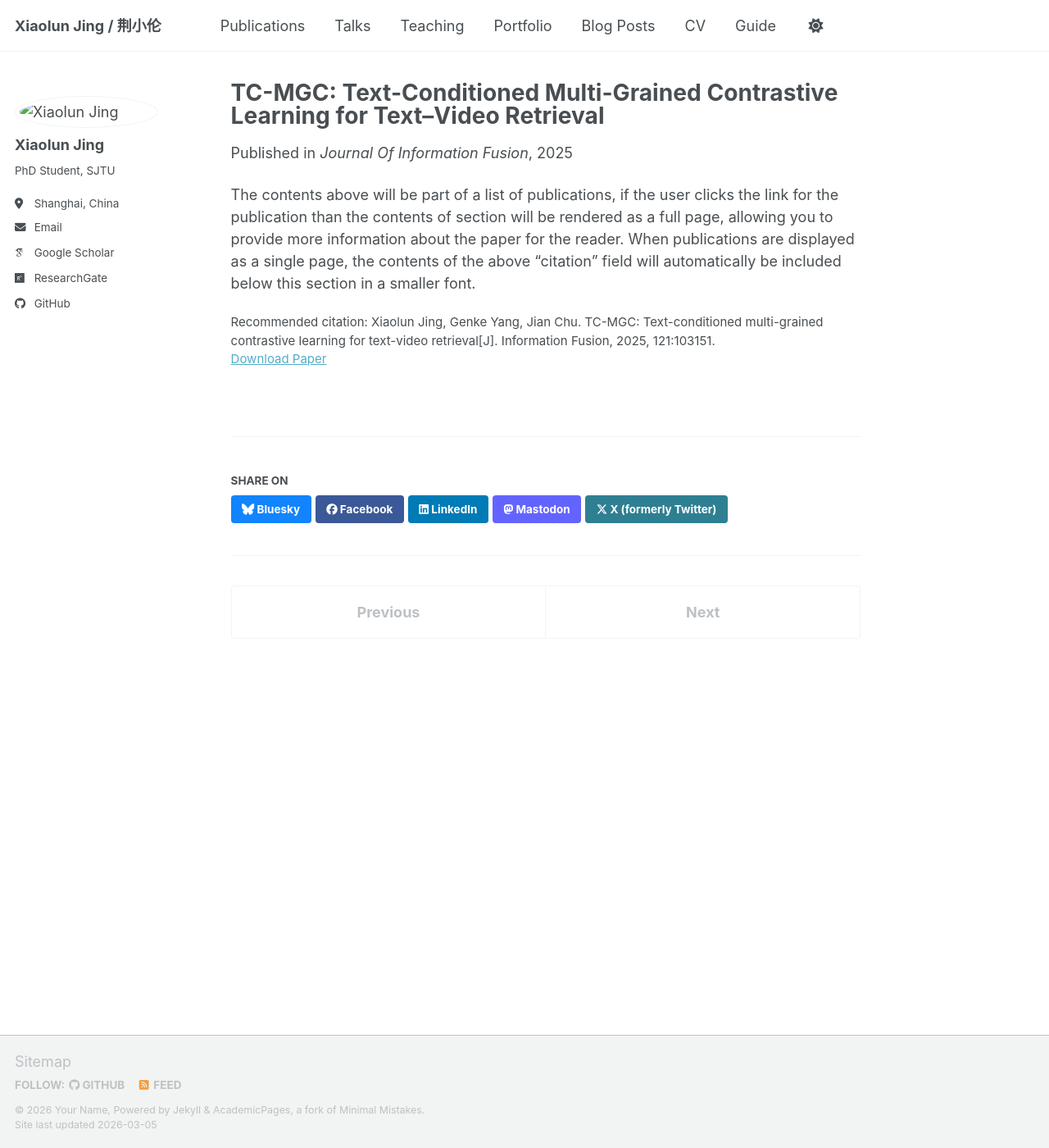
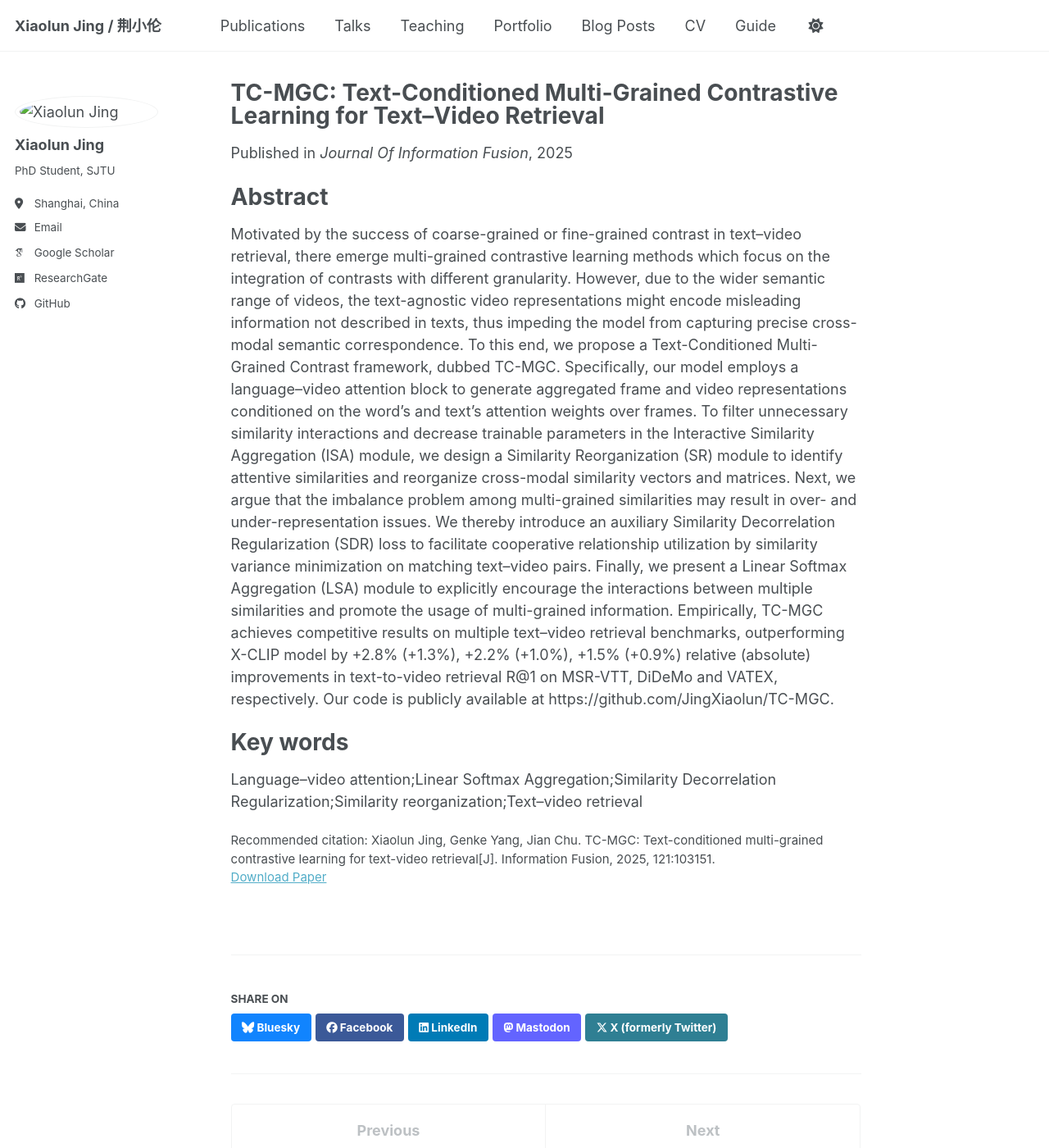
Before and after one commit to JingXiaolun/JingXiaolun.github.io, a Jekyll site: the page built from _publications/2010-10-01-paper-title-number-2.md, in a window 1280 px wide and 1400 px high. Shown: the whole window at 82% size. Built offline with Jekyll 4.4.1, drawn with Linux system fonts in a browser that asks for light colours; some web fonts are replaced; a script bundle is joined from its source files by our own code; library files that are not in the unit come from our copies.

Commit message:
Update 2010-10-01-paper-title-number-2.md

```diff
--- a/_publications/2010-10-01-paper-title-number-2.md
+++ b/_publications/2010-10-01-paper-title-number-2.md
@@ -11,4 +11,24 @@ paperurl: 'https://doi.org/10.1016/j.inffus.2025.103151'
 citation: 'Xiaolun Jing, Genke Yang, Jian Chu. TC-MGC: Text-conditioned multi-grained contrastive learning for text-video retrieval[J]. Information Fusion, 2025, 121:103151.'
 ---
 
-The contents above will be part of a list of publications, if the user clicks the link for the publication than the contents of section will be rendered as a full page, allowing you to provide more information about the paper for the reader. When publications are displayed as a single page, the contents of the above "citation" field will automatically be included below this section in a smaller font.
+# Abstract
+Motivated by the success of coarse-grained or fine-grained contrast in text–video retrieval, there emerge
+multi-grained contrastive learning methods which focus on the integration of contrasts with different granularity. However, due to the wider semantic range of videos, the text-agnostic video representations might
+encode misleading information not described in texts, thus impeding the model from capturing precise
+cross-modal semantic correspondence. To this end, we propose a Text-Conditioned Multi-Grained Contrast
+framework, dubbed TC-MGC. Specifically, our model employs a language–video attention block to generate
+aggregated frame and video representations conditioned on the word’s and text’s attention weights over
+frames. To filter unnecessary similarity interactions and decrease trainable parameters in the Interactive
+Similarity Aggregation (ISA) module, we design a Similarity Reorganization (SR) module to identify attentive
+similarities and reorganize cross-modal similarity vectors and matrices. Next, we argue that the imbalance
+problem among multi-grained similarities may result in over- and under-representation issues. We thereby
+introduce an auxiliary Similarity Decorrelation Regularization (SDR) loss to facilitate cooperative relationship
+utilization by similarity variance minimization on matching text–video pairs. Finally, we present a Linear
+Softmax Aggregation (LSA) module to explicitly encourage the interactions between multiple similarities and
+promote the usage of multi-grained information. Empirically, TC-MGC achieves competitive results on multiple
+text–video retrieval benchmarks, outperforming X-CLIP model by +2.8% (+1.3%), +2.2% (+1.0%), +1.5%
+(+0.9%) relative (absolute) improvements in text-to-video retrieval R@1 on MSR-VTT, DiDeMo and VATEX,
+respectively. Our code is publicly available at https://github.com/JingXiaolun/TC-MGC.
+
+# Key words
+Language–video attention;Linear Softmax Aggregation;Similarity Decorrelation Regularization;Similarity reorganization;Text–video retrieval
```
